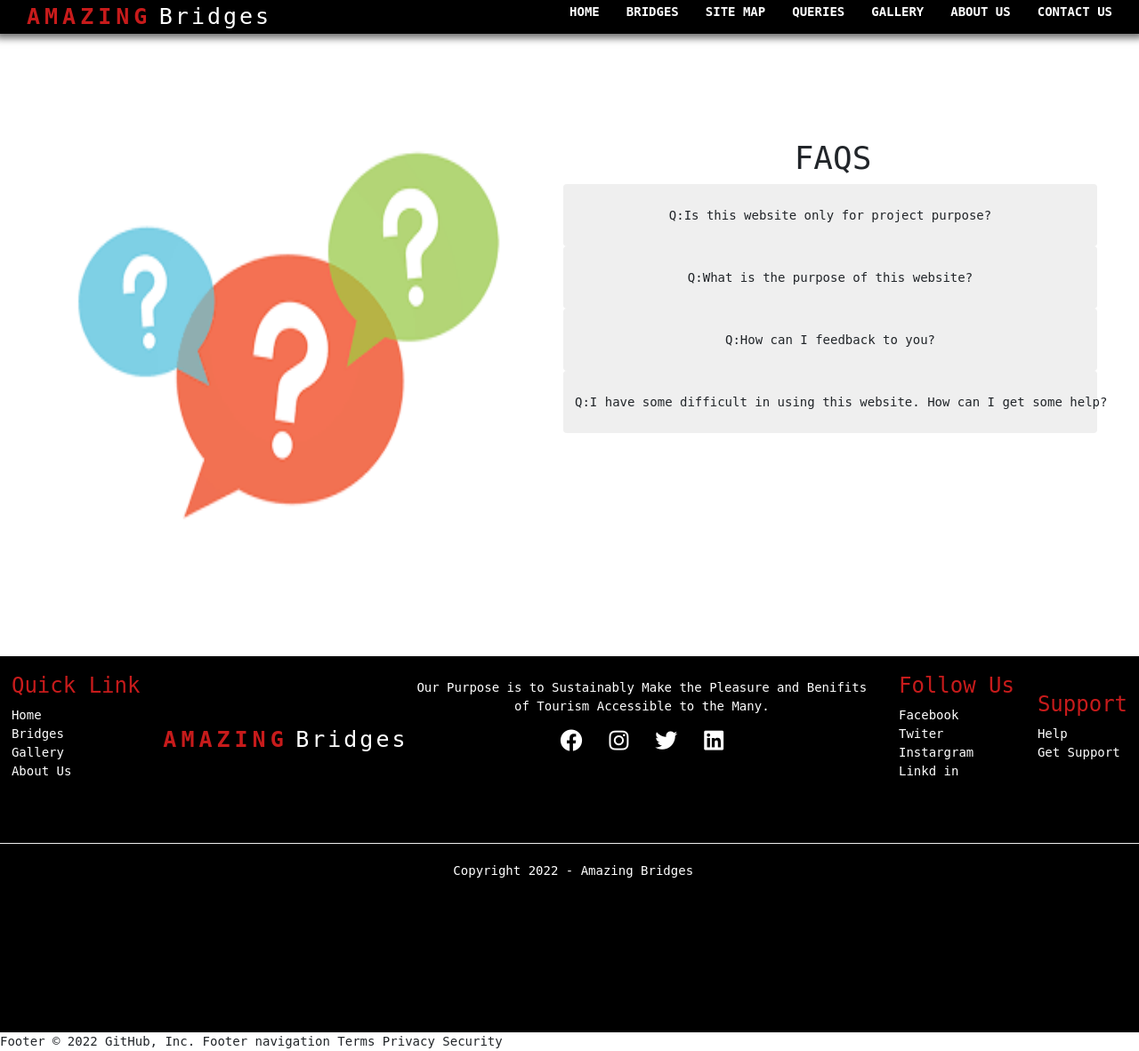
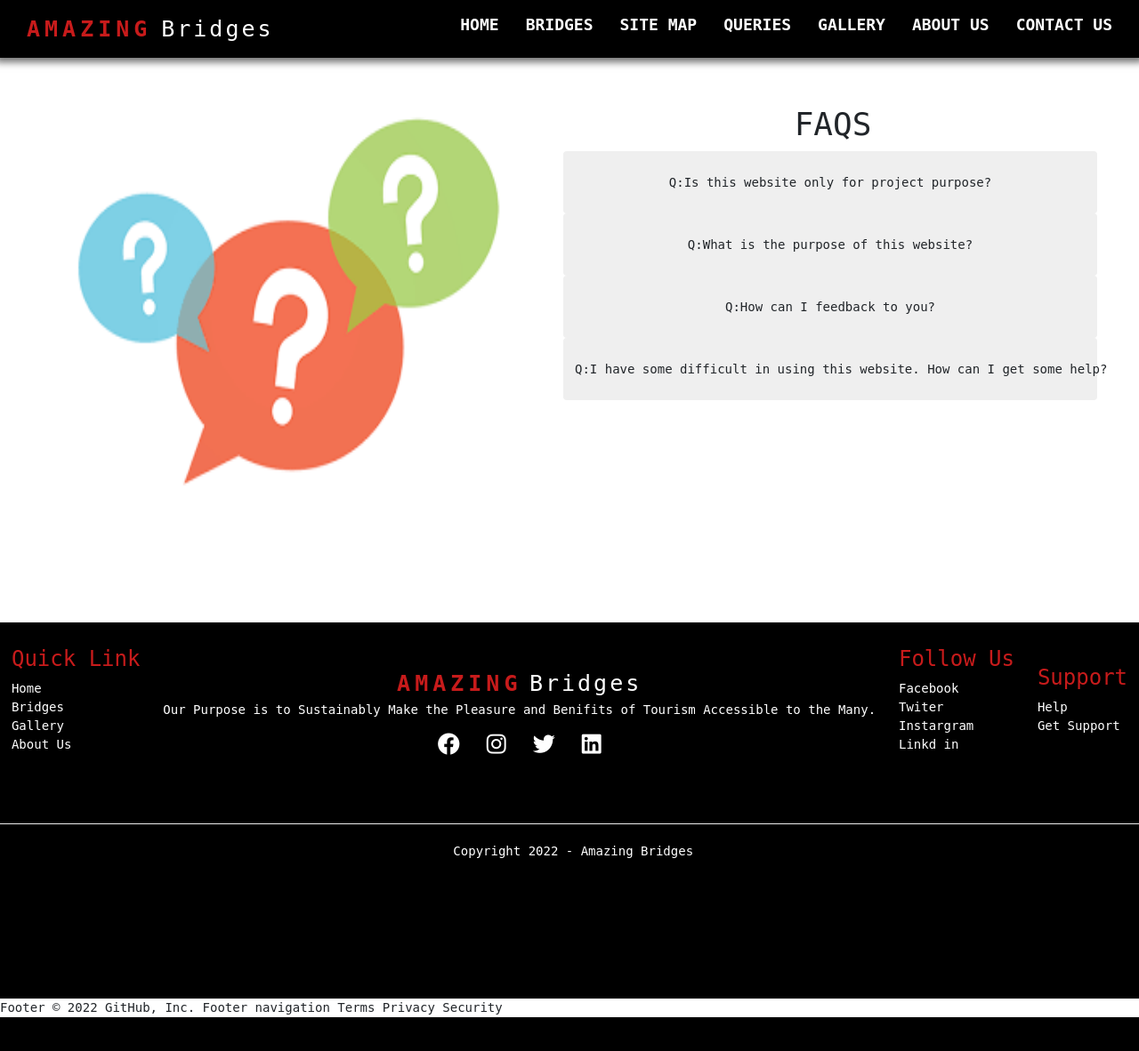
Before and after one commit to Mefo260103/IncredibleBridgesEproject, a PHP site: page /querry.html in a window 1280 px wide. Shown: the whole page at 89% size. After the commit the page ends 1144 px from the top, so only its background shows below. Run offline with PHP 8.4, Linux system fonts and the light colour scheme; some web fonts are replaced.

Commit message:
css_querry

```diff
--- a/querry.html
+++ b/querry.html
@@ -12,13 +12,28 @@
     <link href="https://fonts.googleapis.com/css2?family=Chivo+Mono:wght@200&display=swap" rel="stylesheet">
     <title>Querry-AMAZING BRIDGES</title>
     <link rel="stylesheet" href="https://cdnjs.cloudflare.com/ajax/libs/font-awesome/6.2.1/css/all.min.css">
+    <style>
+        .content-link.social{
+            display: flex;
+            flex-direction: column;
+            align-items: center;
+            }
+        .navbar-menu{
+            position: fixed;
+            top: 0;
+            right: 0;
+            z-index: 100;
+            width: 100%;
+        }
+
+    </style>
 </head>
 <body>
 
 
 <!-- Menu -->
     <section>
-        <div class="navbar-menu">
+        <div class="navbar-menu" style="height: 65px;font-size: 18px;">
             <div class="navbar-left">
                 <a href="">
                     <span class="lg">AMAZING</span>
--- a/style.css
+++ b/style.css
@@ -114,8 +114,7 @@ a{
     align-items: center;
     background-color: #000;
     box-shadow: 0px 0px 8px 5px rgb(0 0 0 / 56%);
-    position: sticky;
-    top: 0;
+
 
 }
 
```
Also changed, not shown: styleH.css (+12 -1 lines).
